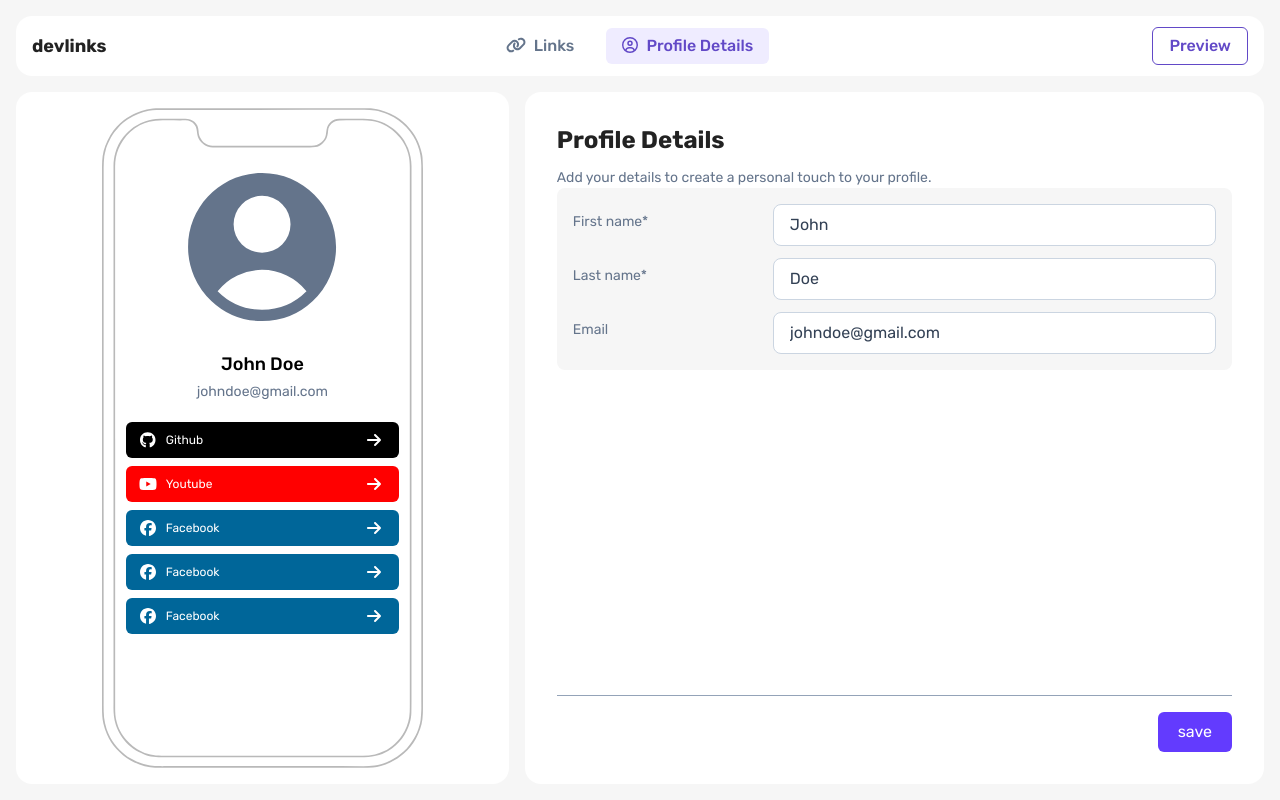
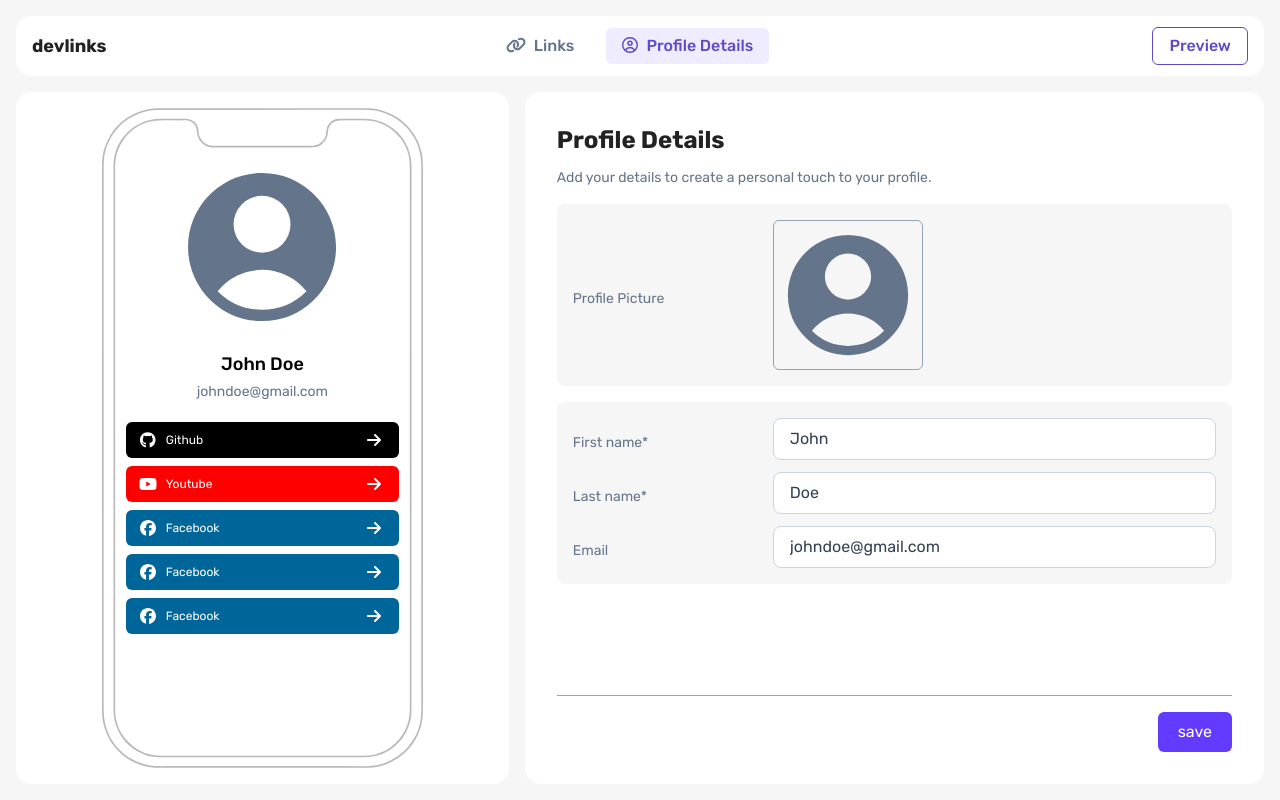
Before and after one commit to AtriOmar/rbk-challenge, a React (Vite) app: page /profile in a window 1280 px wide. Built offline with nearby package versions, Linux system fonts and the light colour scheme.

Commit message:
Complete Profile Page Design

```diff
--- a/package.json
+++ b/package.json
@@ -18,6 +18,7 @@
     "@fortawesome/react-fontawesome": "^0.2.0",
     "@headlessui/react": "^1.7.17",
     "@heroicons/react": "^2.0.18",
+    "deep-equal": "^2.2.2",
     "devextreme-react": "^23.1.5",
     "react": "^18.2.0",
     "react-beautiful-dnd": "^13.1.1",
--- /dev/null
+++ b/src/components/Profile/AddPicture.jsx
@@ -0,0 +1,55 @@
+import React, { useState } from "react";
+import { useAppContext } from "../../contexts/AppProvider";
+import { UserCircleIcon } from "@heroicons/react/24/solid";
+import { PhotoIcon } from "@heroicons/react/24/outline";
+
+export default function AddPicture() {
+  const { user } = useAppContext();
+  const [userInput, setUserInput] = useState(user);
+
+  console.log(userInput);
+
+  return (
+    <div className="my-4 p-4 space-y-3 rounded-lg bg-[#f6f6f6]">
+      <div className="grid grid-cols-[200px_1fr] items-center">
+        <p className="mt-2 text-sm text-slate-500">Profile Picture</p>
+        <div className="relative flex items-center justify-center w-[150px] aspect-square rounded-md border border-slate-400">
+          {userInput.picture ? (
+            <img src={URL.createObjectURL(userInput.picture)} alt="" className="w-full h-full object-cover rounded-md" />
+          ) : (
+            <>
+              <UserCircleIcon className="text-slate-500 w-full " />
+            </>
+          )}
+          <label className="absolute inset-0 flex items-center justify-center rounded-md bg-black/50 opacity-0 hover:opacity-100 cursor-pointer duration-300">
+            <div className="">
+              <PhotoIcon className="text-white w-7 mx-auto" />
+              <p className="text-white text-center">Change Image</p>
+            </div>
+            <input
+              type="file"
+              name=""
+              id=""
+              hidden
+              onChange={(e) => {
+                const file = e.target.files[0];
+                if (file?.type?.startsWith("image")) {
+                  //   setUserInput((prev) => ({ ...prev, picture: file }));
+                  const reader = new FileReader();
+                  reader.onload = (event) => {
+                    const imageBlob = new Blob([event.target.result], { type: file.type });
+                    setUserInput((prev) => ({ ...prev, picture: imageBlob }));
+                    // Store the image blob in local storage
+                    localStorage.setItem("uploadedImage", imageBlob);
+                  };
+                  reader.readAsArrayBuffer(file);
+                  e.target.value = "";
+                }
+              }}
+            />
+          </label>
+        </div>
+      </div>
+    </div>
+  );
+}
--- a/src/components/Profile/Profile.jsx
+++ b/src/components/Profile/Profile.jsx
@@ -3,6 +3,7 @@ import { FontAwesomeIcon } from "@fortawesome/react-fontawesome";
 import React, { useState } from "react";
 import useLocalStorage from "../../lib/useLocalStorage";
 import { useAppContext } from "../../contexts/AppProvider";
+import AddPicture from "./AddPicture";
 
 export default function Profile() {
   const [show, setShow] = useState(false);
@@ -12,8 +13,9 @@ export default function Profile() {
     <div className="h-full flex flex-col px-8 py-8 rounded-2xl bg-white">
       <h2 className="font-bold text-2xl text-[#222]">Profile Details</h2>
       <p className="mt-3 text-slate-500 text-sm">Add your details to create a personal touch to your profile.</p>
+      <AddPicture />
       <div className="p-4 space-y-3 rounded-lg bg-[#f6f6f6]">
-        <div className="grid grid-cols-[200px_1fr]">
+        <div className="grid grid-cols-[200px_1fr] items-center">
           <p className="mt-2 text-sm text-slate-500">First name*</p>
           <input
             type="text"
@@ -25,7 +27,7 @@ export default function Profile() {
             placeholder="John"
           />
         </div>
-        <div className="grid grid-cols-[200px_1fr]">
+        <div className="grid grid-cols-[200px_1fr] items-center">
           <p className="mt-2 text-sm text-slate-500">Last name*</p>
           <input
             type="text"
@@ -37,13 +39,13 @@ export default function Profile() {
             placeholder="John"
           />
         </div>
-        <div className="grid grid-cols-[200px_1fr]">
+        <div className="grid grid-cols-[200px_1fr] items-center">
           <p className="mt-2 text-sm text-slate-500">Email</p>
           <input
             type="email"
             value={user.email}
             onChange={(e) => {
-              setUser((prev) => ({ ...prev, firstName: e.target.value }));
+              setUser((prev) => ({ ...prev, email: e.target.value }));
             }}
             className="border border-slate-300 text-slate-700 rounded-lg focus:ring-blue-500 focus:border-blue-500 block w-full px-4 py-2 "
             placeholder="John"
```
Also changed, not shown: 1 other file (tests, documents, lock files or other folders).
